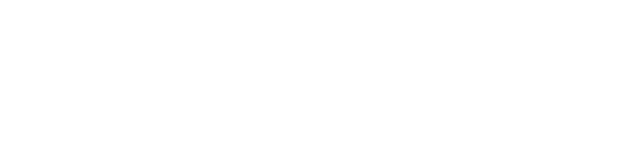
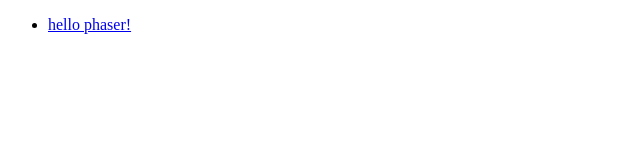
Before and after one commit to AdrienJarretier/phaser-learning, a website: page index.html in a window 1280 px wide. Shown: the whole page, without its empty margins (0-640 px from the left). Drawn offline with Linux system fonts and the light colour scheme.

Commit message:
link to hellophaser from index

```diff
--- a/index.html
+++ b/index.html
@@ -6,6 +6,13 @@
 	</head>
 
 	<body>
+
+		<ul>
+
+			<li><a href="hellophaser">hello phaser!</a></li>
+
+		</ul>
+
 	</body>
 
 </html>
```
